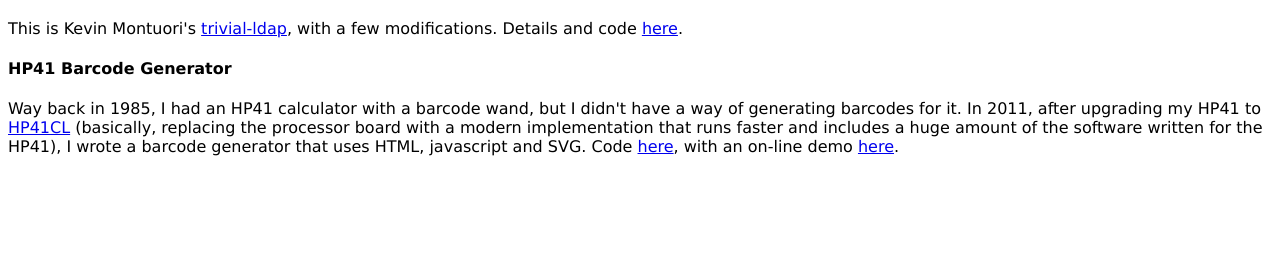
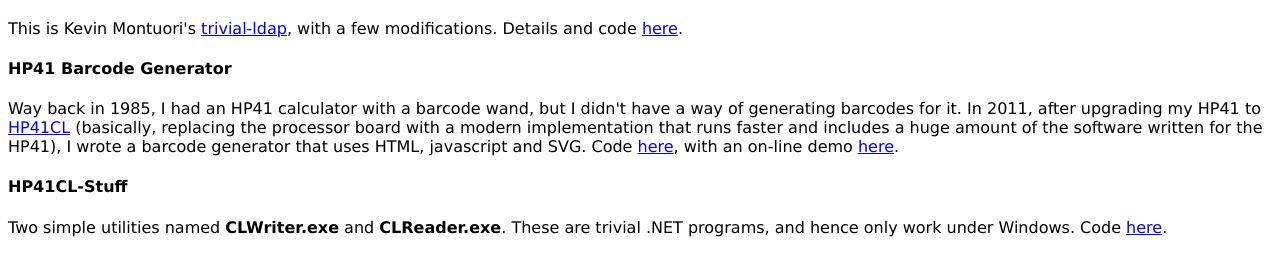
Before and after one commit to rwiker/rwiker.github.com, a plain HTML site: page index.html in a window 1280 px wide. Shown: the part 72-348 px from the top of the page. Drawn offline with Linux system fonts and the light colour scheme.

Commit message:
Added info about CLReader & CLWriter.

```diff
--- a/index.html
+++ b/index.html
@@ -25,5 +25,12 @@
     <a href="http://github.com/rwiker/hp41barcode">here</a>,
     with an on-line
     demo <a href="http://rwiker.github.com/hp41barcode">here</a>.
+
+    <H4>HP41CL-Stuff</H4>
+    <P>Two simple utilities named <strong>CLWriter.exe</strong>
+    and <strong>CLReader.exe</strong>. These are trivial .NET
+    programs, and hence only work under
+    Windows. Code <a href="http://rwiker.github.com/HP41CL-Stuff">here</a>.
+    </P>
   </BODY>
 </HTML>
```
